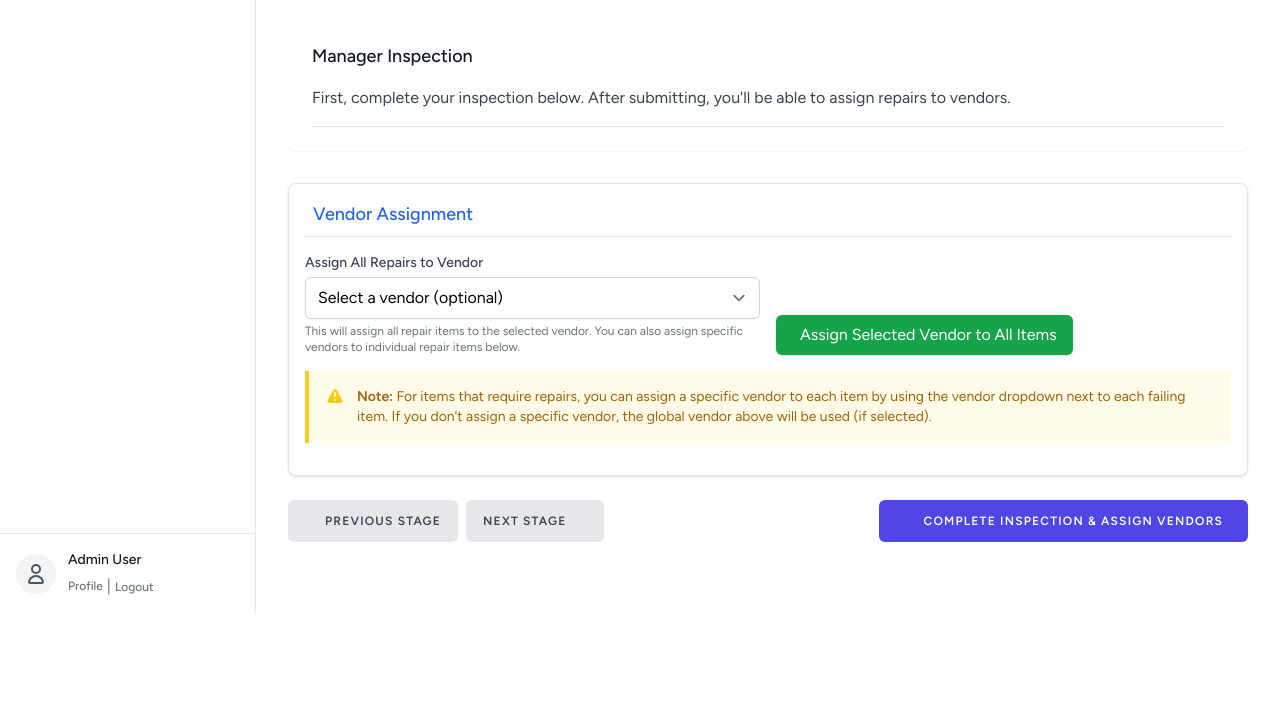
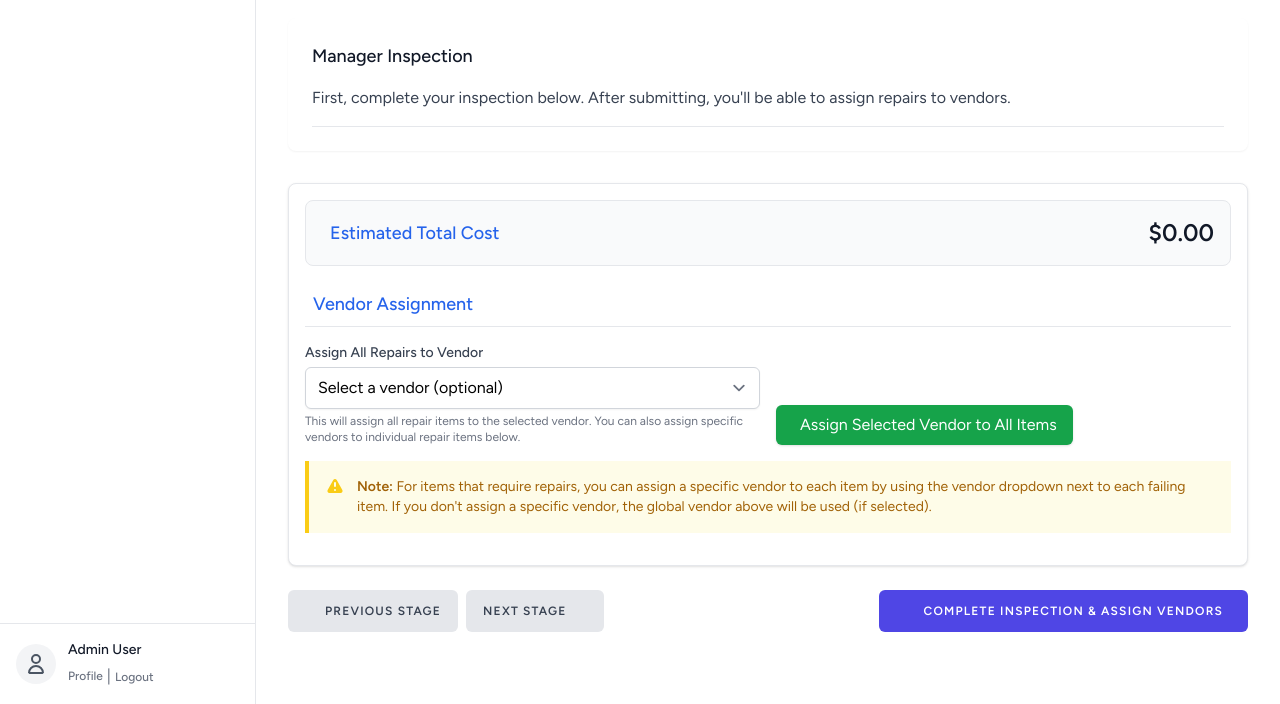
Before and after one commit to umarzahid028/headsup, a Laravel app: template resources/views/inspection/inspections/comprehensive.blade.php in a window 1280 px wide. Shown: the part 337-1041 px from the top of the page. Before the commit the page ends 951 px from the top, so only its background shows below. Run offline with Laravel 12, Linux system fonts and the light colour scheme; the template is opened without the code that fills it, so the values that code supplies are empty; a user stored in the database is signed in; data comes from the database, SQL or seed files in the repository; style sheets or scripts are compiled from the project's sources; parts of the project's set-up code (start-up, migrations or seed data) failed here and were passed over; some libraries are stand-ins or nearby versions.

Commit message:
feat: Add estimated total cost display and improve image storage organization

```diff
--- a/resources/views/inspection/inspections/comprehensive.blade.php
+++ b/resources/views/inspection/inspections/comprehensive.blade.php
@@ -260,6 +260,16 @@
 
             <!-- Vendor Assignment Section -->
             <div class="mt-8 p-4 bg-white border border-gray-200 rounded-lg shadow">
+                <!-- Estimated Total Cost Display -->
+                <div class="mb-6 p-4 bg-gray-50 border border-gray-200 rounded-lg">
+                    <div class="flex justify-between items-center">
+                        <h3 class="text-lg font-medium text-gray-900">
+                            <span class="text-blue-600"><i class="fas fa-calculator mr-2"></i>Estimated Total Cost</span>
+                        </h3>
+                        <div class="text-2xl font-bold text-gray-900" id="estimated-total-cost">$0.00</div>
+                    </div>
+                </div>
+
                 <h3 class="text-lg font-medium text-gray-900 border-b pb-2 mb-4">
                     <span class="text-blue-600"><i class="fas fa-tools mr-2"></i>Vendor Assignment</span>
                 </h3>
@@ -328,6 +338,61 @@
     @push('scripts')
     <script>
         document.addEventListener('DOMContentLoaded', function() {
+            // Add total cost calculation function
+            function updateTotalCost() {
+                let total = 0;
+                document.querySelectorAll('input[name$="[cost]"]').forEach(input => {
+                    const container = input.closest('.item-container');
+                    const statusInputs = container.querySelectorAll('input[type="radio"]');
+                    const selectedStatus = Array.from(statusInputs).find(input => input.checked)?.value;
+
+                    // Only add to total if status is warning or fail
+                    if (selectedStatus === 'warning' || selectedStatus === 'fail') {
+                        total += parseFloat(input.value || 0);
+                    }
+                });
+
+                // Update the display with formatted total
+                const formattedTotal = new Intl.NumberFormat('en-US', {
+                    style: 'currency',
+                    currency: 'USD'
+                }).format(total);
+                document.getElementById('estimated-total-cost').textContent = formattedTotal;
+            }
+
+            // Add event listeners for cost updates
+            document.querySelectorAll('input[name$="[cost]"]').forEach(input => {
+                input.addEventListener('input', updateTotalCost);
+            });
+
+            // Add event listeners for status changes to recalculate total
+            document.querySelectorAll('.item-status-radio').forEach(radio => {
+                radio.addEventListener('change', function() {
+                    const itemId = this.dataset.itemId;
+                    const container = this.closest('.item-container');
+                    const vendorField = container.querySelector(`#vendor-field-${itemId}`);
+                    const costField = container.querySelector(`#cost-field-${itemId}`);
+
+                    // Remove error highlight if it exists
+                    container.classList.remove('error-highlight');
+
+                    // Show/hide vendor and cost fields based on status
+                    if (vendorField) {
+                        vendorField.classList.toggle('hidden', this.value === 'pass');
+                    }
+
+                    if (costField) {
+                        costField.classList.toggle('hidden', this.value === 'pass');
+                    }
+
+                    // Update total cost when status changes
+                    updateTotalCost();
+                });
+            });
+
+            // Initial total cost calculation
+            updateTotalCost();
+
             // Handle tab switching
             const tabs = document.querySelectorAll('.stage-tab');
             const contents = document.querySelectorAll('.stage-content');
@@ -425,28 +490,6 @@
                 // Submit the form if no errors
                 form.submit();
             });
-
-            // Handle status radio changes
-            document.querySelectorAll('.item-status-radio').forEach(radio => {
-                radio.addEventListener('change', function() {
-                    const itemId = this.dataset.itemId;
-                    const container = this.closest('.item-container');
-                    const vendorField = container.querySelector(`#vendor-field-${itemId}`);
-                    const costField = container.querySelector(`#cost-field-${itemId}`);
-
-                    // Remove error highlight if it exists
-                    container.classList.remove('error-highlight');
-
-                    // Show/hide vendor and cost fields based on status
-                    if (vendorField) {
-                        vendorField.classList.toggle('hidden', this.value === 'pass');
-                    }
-
-                    if (costField) {
-                        costField.classList.toggle('hidden', this.value === 'pass');
-                    }
-                });
-            });
         });
     </script>
 
```
Also changed, not shown: app/Http/Controllers/VehicleInspectionController.php (+16 -5 lines).
